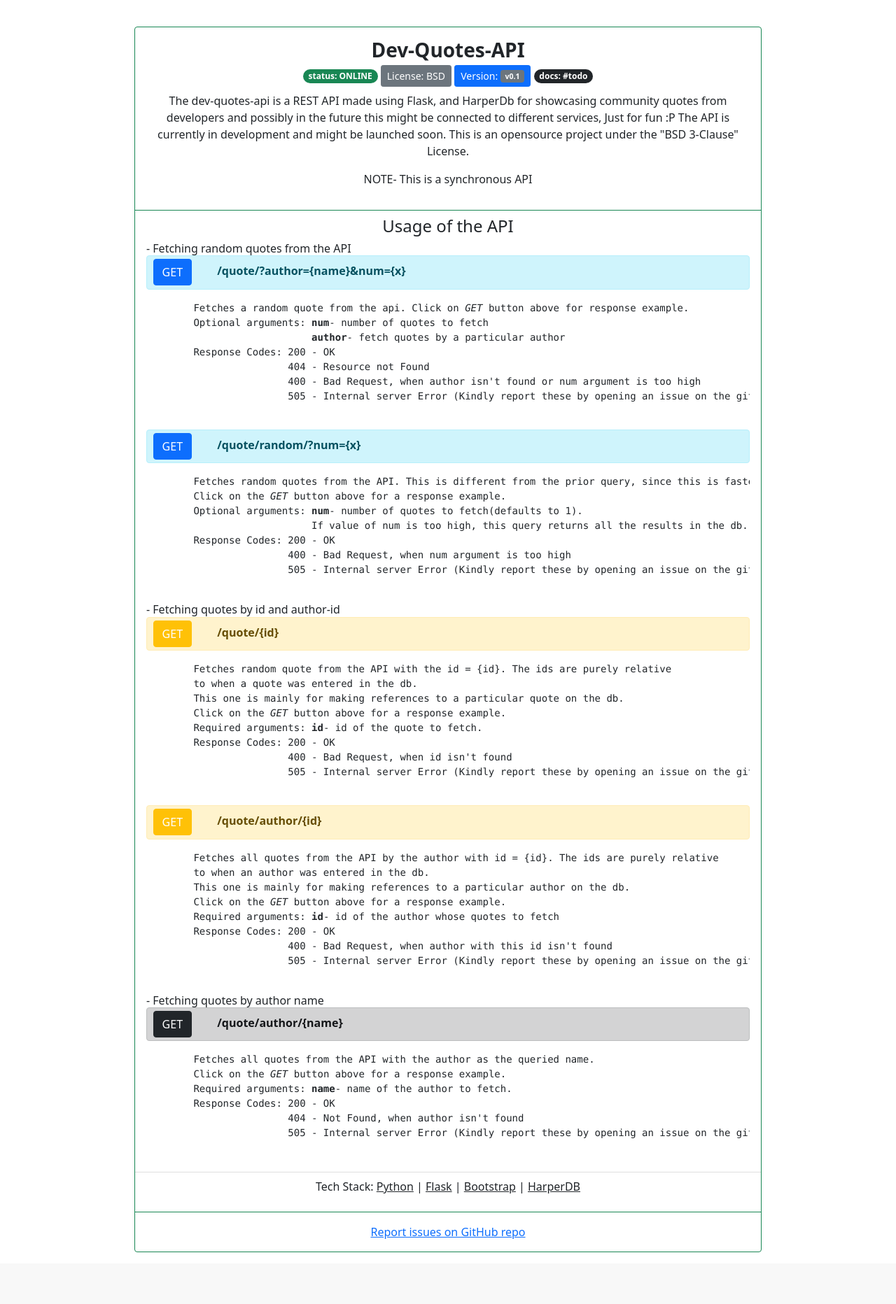
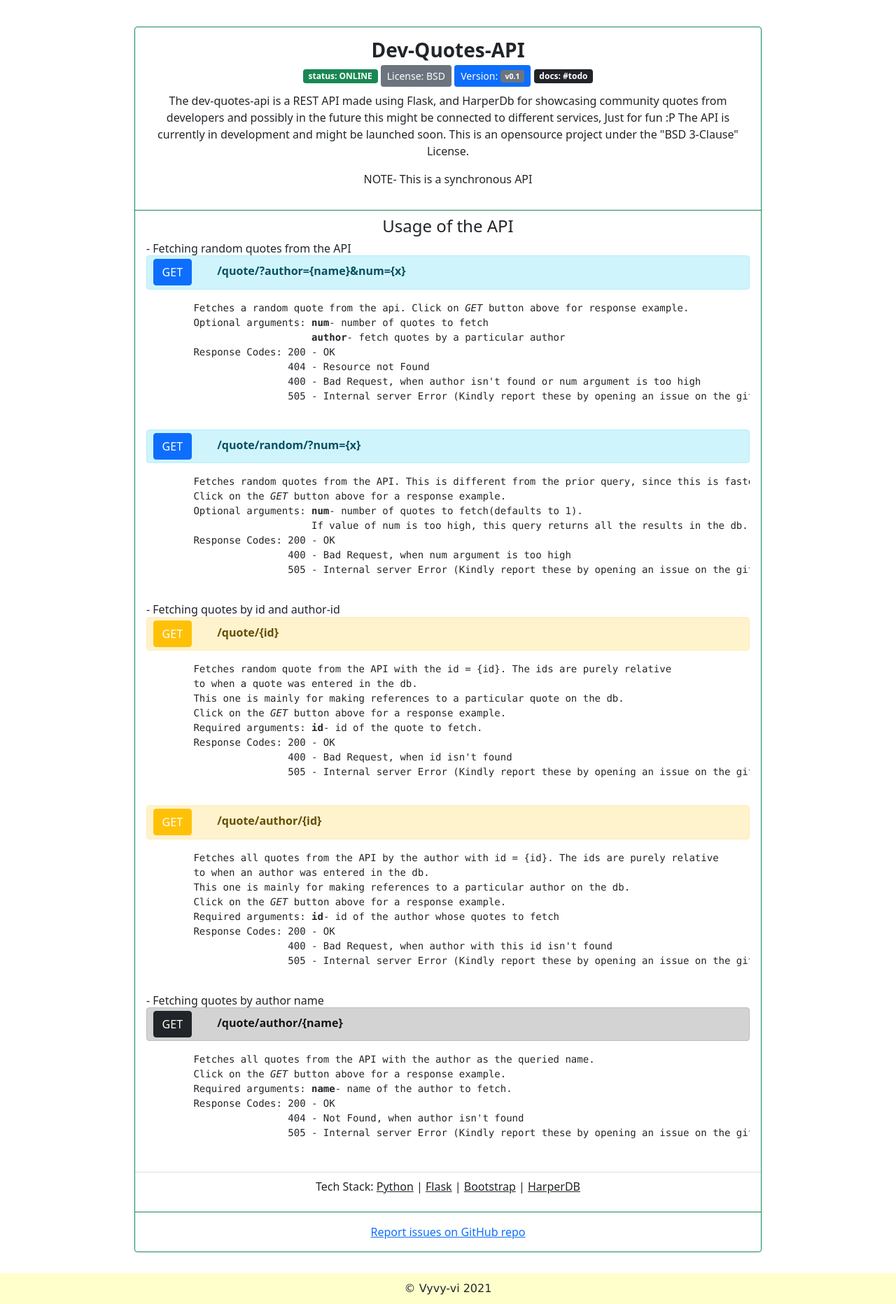
Before and after one commit to Vyvy-vi/dev-quotes-api, a Flask app: page / in a window 1280 px wide. Shown: the part 56-1920 px from the top of the page at 70% size. Before the commit the page ends 1846 px from the top, so only its background shows below. Run offline with Flask 2, Linux system fonts and the light colour scheme.

Commit message:
feat: footer and updated badges

```diff
--- a/templates/index.html
+++ b/templates/index.html
@@ -17,6 +17,16 @@
 <style>
     #green-text {
         color: #0f0
+    }
+    #footer {
+        text-align: center;
+        padding: 10px;
+        margin-top: 30px;
+        background: #fFC;
+        font-family: Verdana, sans-serif;
+        bottom: 0;
+        left: 0;
+    width: 100%;
     }
 </style>
 <body>
@@ -47,10 +57,10 @@
   <div class="card-body">
       <h3 class="card-title"><strong>Dev-Quotes-API</strong></h3>
     <h6 class="card-subtitle mb-2 text-muted">
-        <span class="badge rounded-pill bg-success">status: ONLINE</span>
+        <span class="badge bg-success">status: ONLINE</span>
         <a href="https://raw.githubusercontent.com/Vyvy-vi/dev-quotes-api/main/LICENSE" class="btn btn-secondary btn-sm" tabindex="-1" role="button" aria-disabled="true">License: BSD</a>
         <a href="https://github.com/Vyvy-vi/dev-quotes-api" class="btn btn-primary btn-sm" tabindex="-1" role="button" aria-disabled="true">Version: <span class="badge bg-secondary">v0.1</span></a>
-        <span class="badge rounded-pill bg-dark">docs: #todo</span>
+        <span class="badge bg-dark">docs: #todo</span>
     </h6>
     <p class="card-text" align="center">
         The dev-quotes-api is a REST API made using Flask, and HarperDb for showcasing community quotes from developers and possibly in the future this might be connected to different services, Just for fun :P
@@ -143,4 +153,8 @@
   </div>
 </div>
 </div>
+<footer id="footer">
+    &copy; Vyvy-vi 2021
+</footer>
 </body>
+</html>
```
